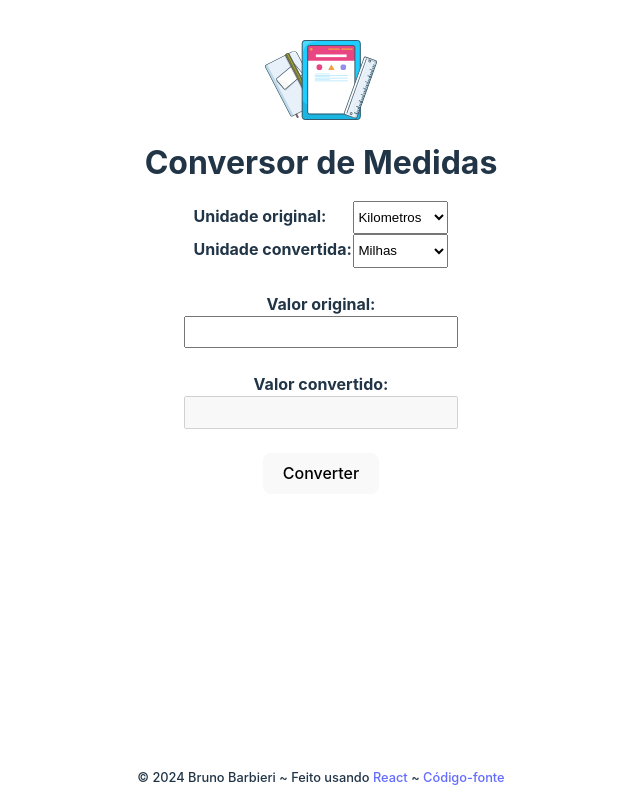
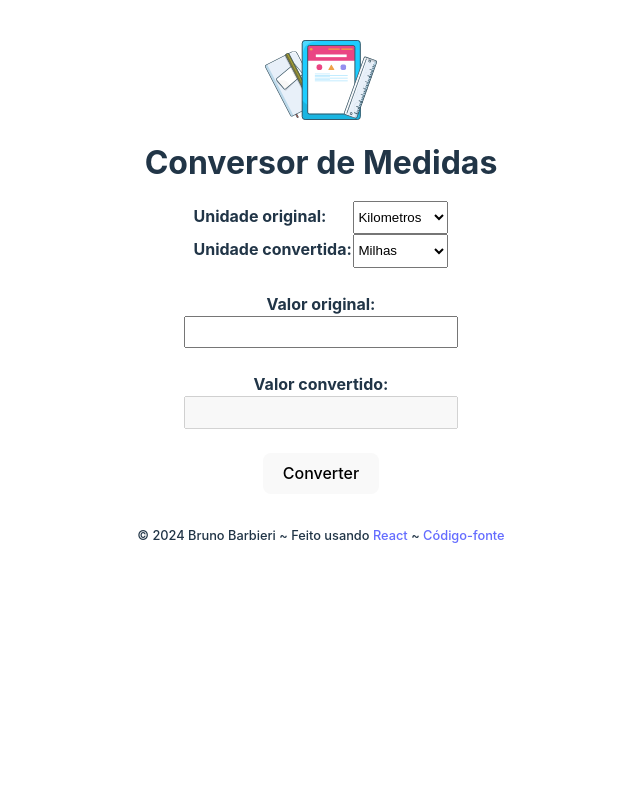
Before and after one commit to BrunoReX/conversor-medidas, a React (Vite) app: page / in a window 1280 px wide. Shown: the whole page, without its empty margins (319-959 px from the left). Built offline with nearby package versions, Linux system fonts and the light colour scheme.

Commit message:
Não sobrepor conteúdo com rodapé

```diff
--- a/src/App.css
+++ b/src/App.css
@@ -34,10 +34,6 @@
 }
 
 .footer {
-  position: absolute;
-  left: 0;
-  bottom: 1em;
-  right: 0;
   font-weight: 500;
   font-size: 0.8em;
 }
--- a/src/App.jsx
+++ b/src/App.jsx
@@ -133,6 +133,7 @@ function App() {
           Converter
         </button>
       </div>
+      <br />
       <footer className="footer">
         <span>© 2024 Bruno Barbieri ~</span>
         <span>
```
